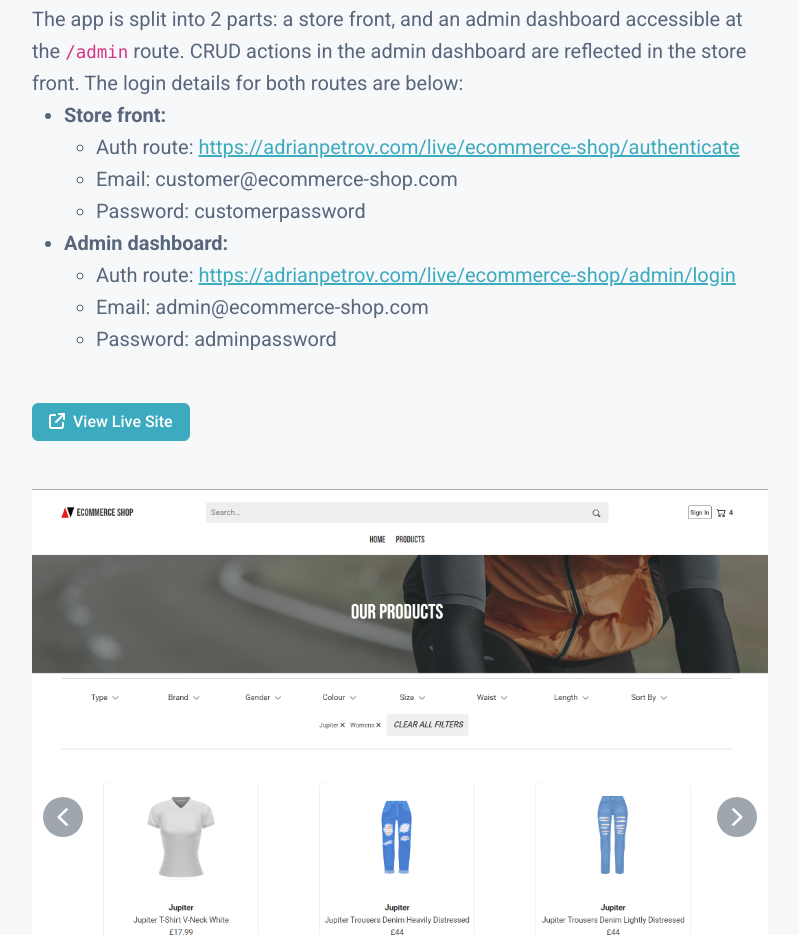
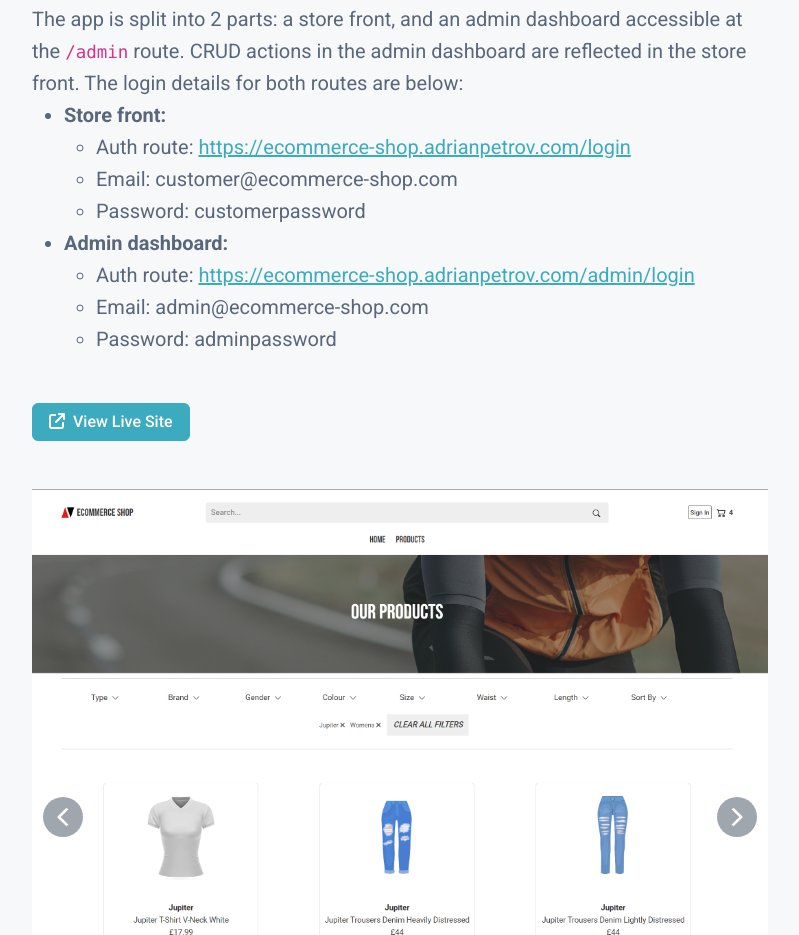
Before and after one commit to adrian-petrov/portfolio, a Gatsby site: page /projects/ecommerce-shop in a window 1280 px wide. Shown: the part 998-1933 px from the top of the page, without its empty margins (50-849 px from the left). Built offline with nearby package versions, Linux system fonts and the light colour scheme; Gatsby itself is replaced by a stand-in of ours.

Commit message:
updated some links

```diff
--- a/src/components/Header/Header.tsx
+++ b/src/components/Header/Header.tsx
@@ -1,6 +1,5 @@
 import React from "react";
 import { Link } from "gatsby";
-import HeaderContent from "./HeaderContent";
 import { FontAwesomeIcon } from "@fortawesome/react-fontawesome";
 import styled from "styled-components";
 import {
--- a/src/pages/projects/ecommerce-shop.tsx
+++ b/src/pages/projects/ecommerce-shop.tsx
@@ -94,7 +94,7 @@ const EcommerceShopPage = ({ data }: PageProps<TQueryProps>) => {
                       <li>
                         Auth route:{" "}
                         <a href="https://adrianpetrov.com/live/ecommerce-shop/authenticate">
-                          https://adrianpetrov.com/live/ecommerce-shop/authenticate
+                          https://ecommerce-shop.adrianpetrov.com/login
                         </a>
                       </li>
                       <li>Email: customer@ecommerce-shop.com</li>
@@ -107,7 +107,7 @@ const EcommerceShopPage = ({ data }: PageProps<TQueryProps>) => {
                       <li>
                         Auth route:{" "}
                         <a href="https://adrianpetrov.com/live/ecommerce-shop/admin/login">
-                          https://adrianpetrov.com/live/ecommerce-shop/admin/login
+                          https://ecommerce-shop.adrianpetrov.com/admin/login
                         </a>
                       </li>
                       <li>Email: admin@ecommerce-shop.com</li>
@@ -399,7 +399,7 @@ const EcommerceShopPage = ({ data }: PageProps<TQueryProps>) => {
                   <li className="mb-4">
                     <a
                       className="mx-2"
-                      href="https://adrianpetrov.com/live/ecommerce-shop"
+                      href="https://ecommerce-shop.adrianpetrov.com"
                     >
                       <FontAwesomeIcon
                         icon={faArrowUpRightFromSquare}
--- a/src/pages/projects/portfolio.tsx
+++ b/src/pages/projects/portfolio.tsx
@@ -1,5 +1,4 @@
 import React from "react";
-import { faArrowUpRightFromSquare } from "@fortawesome/free-solid-svg-icons";
 import { FontAwesomeIcon } from "@fortawesome/react-fontawesome";
 import { getImage, ImageDataLike, StaticImage } from "gatsby-plugin-image";
 import bootstrapIcon from "../../assets/images/webdev-icons/bootstrap.png";
```
